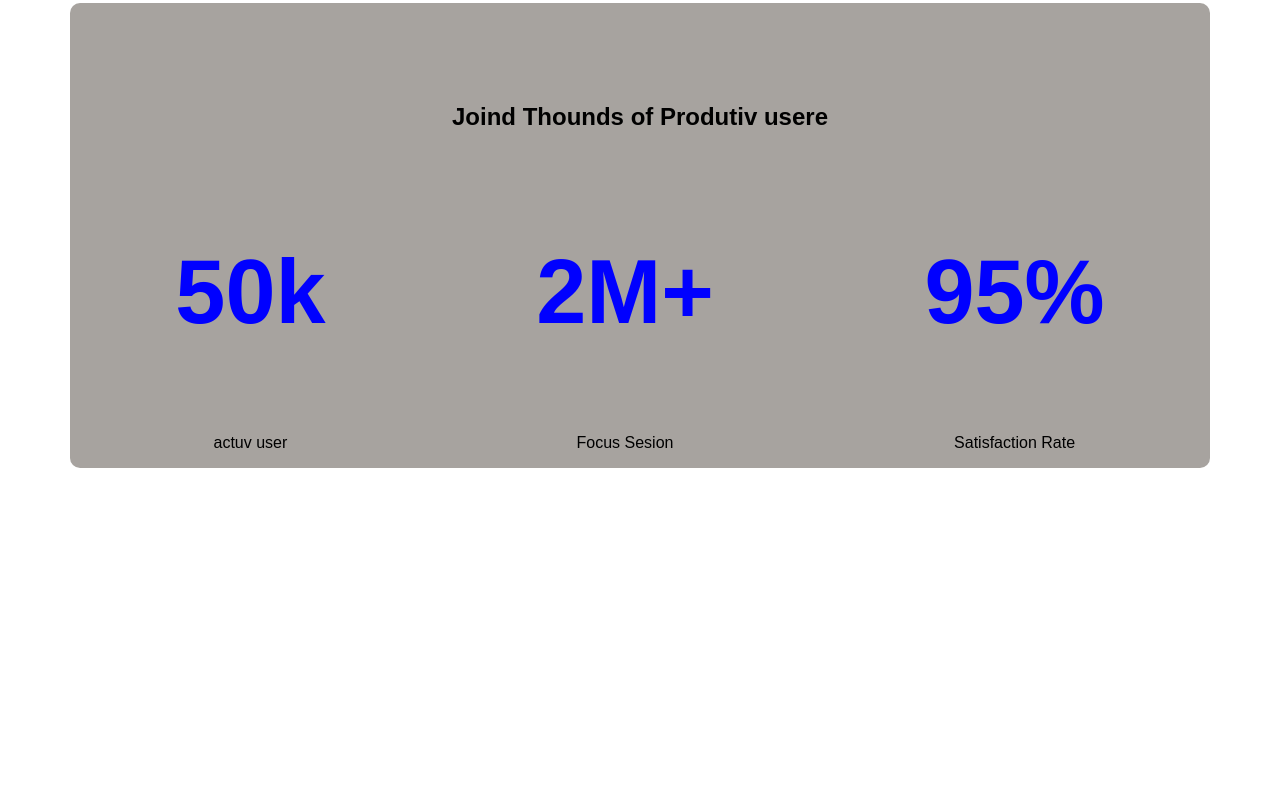
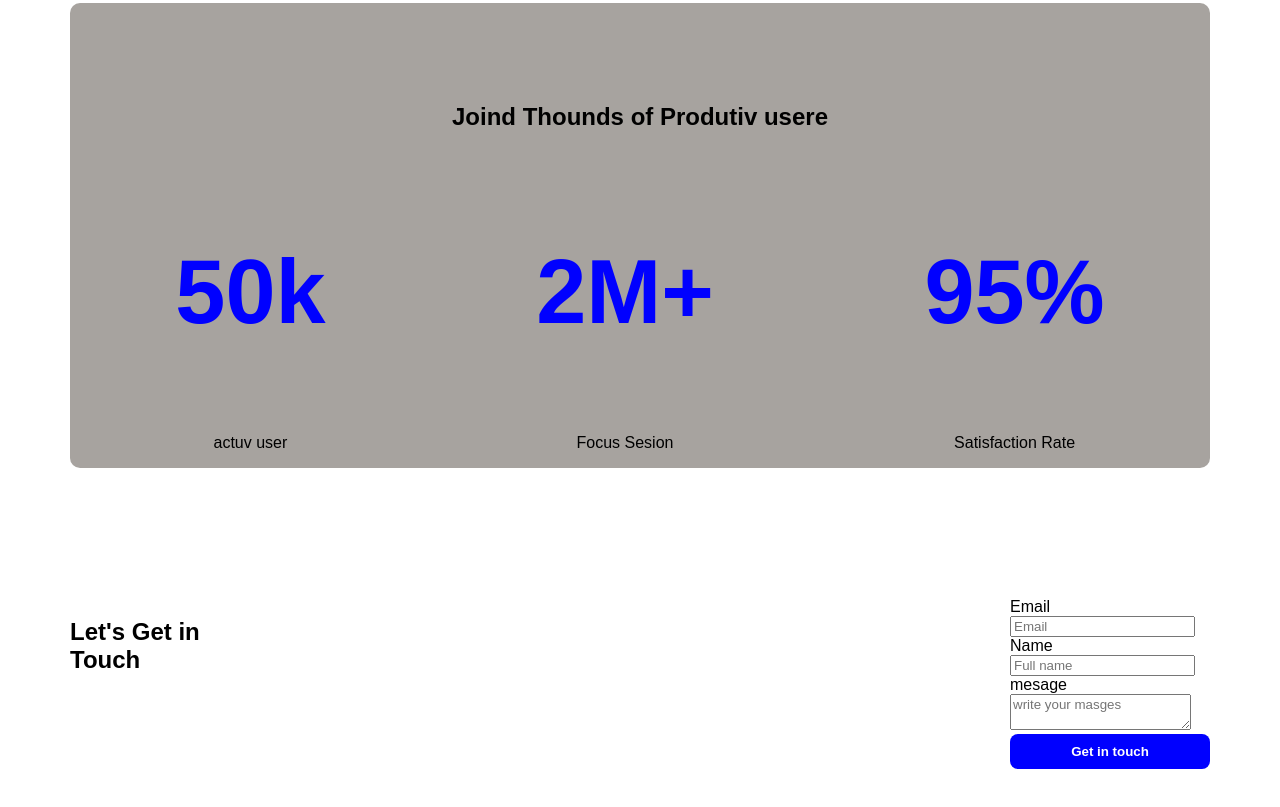
Before and after one commit to msrahaman03/first-assingment-repo, a plain HTML site: page index.html in a window 1280 px wide. Shown: the part 1032-1839 px from the top of the page. Before the commit the page ends 1508 px from the top, so only its background shows below. Drawn offline with Linux system fonts and the light colour scheme.

Commit message:
form commit

```diff
--- a/index.html
+++ b/index.html
@@ -57,6 +57,29 @@
 
           <!-- productive user section end -->
 
+           <!-- form section start  -->
+           <section class="form-class">
+              <div class="form-title">
+                <h1>
+                Let's Get in<br> Touch
+              </h1>
+              </div>
+
+            <form >
+              <label for="email">Email</label><br>
+              <input type="text" id="email"placeholder="Email"><br>
+              <label for="name">Name</label><br>
+              <input type="text" id="name"placeholder="Full name"><br>
+              <label for="">mesage</label><br>
+              <textarea name="" id="" placeholder="write your masges"></textarea><br>
+              <button class="action-btn">Get in touch</button>
+            </form>
+           </section>
+
+
+
+          <!-- form section  end -->
+
 
 </body>
 </html>
--- a/style/style.css
+++ b/style/style.css
@@ -124,3 +124,15 @@ div-2 h3{
 
 
 /* productive user section style end */
+
+/* productive user section style end */
+
+/* form style start */
+
+.form-class{
+          margin-top: 130px;
+          margin-bottom: 130px;
+          display: flex;
+          justify-content: space-between;
+}
+/* form style end */
```
